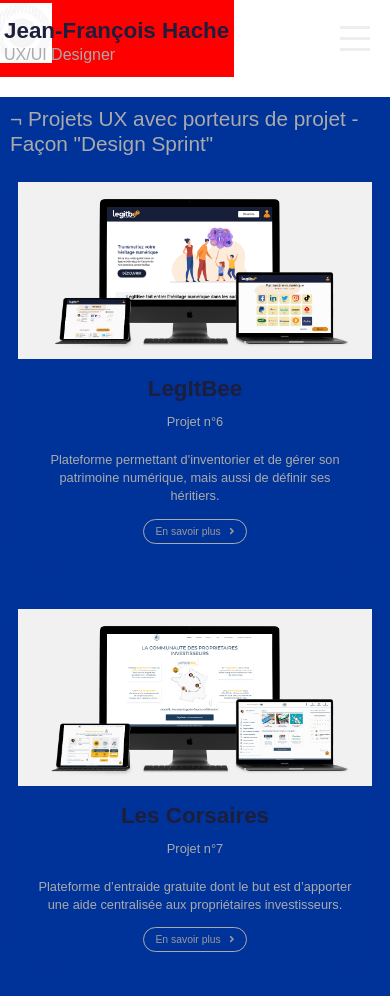
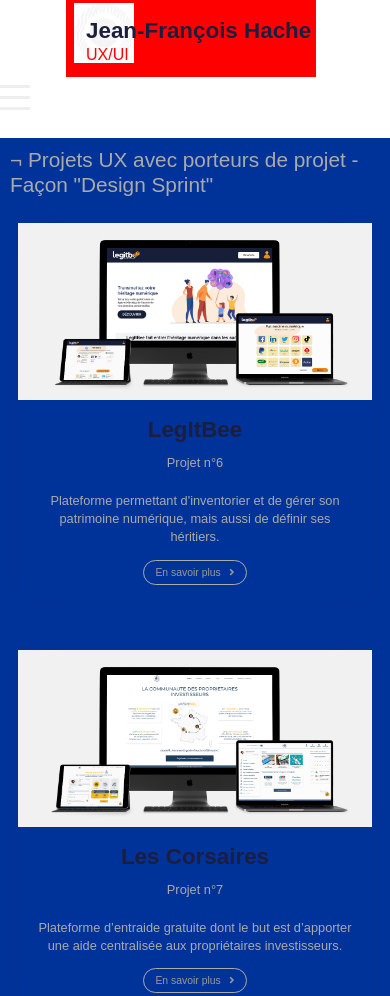
Before and after one commit to JFUXDESIGN/jfuxdesign.github.io, a plain HTML site: page index.html in a window 390 px wide. Shown: the top 996 px of the page. Drawn offline with nearby package versions, Linux system fonts and the light colour scheme.

Commit message:
Update menu-ok2.css

```diff
--- a/menu-ok2.css
+++ b/menu-ok2.css
@@ -363,7 +363,7 @@ and (orientation : portrait) {
 @media (min-width: 320px) and (max-width: 480px) {
 
 .logo, .logo a {
-margin-left:-16px;   width: 250px;
+padding-left:-16px;   width: 250px; color: red;
 }
 .tel i {
    font-size: 1.2em; padding: 0;
```
